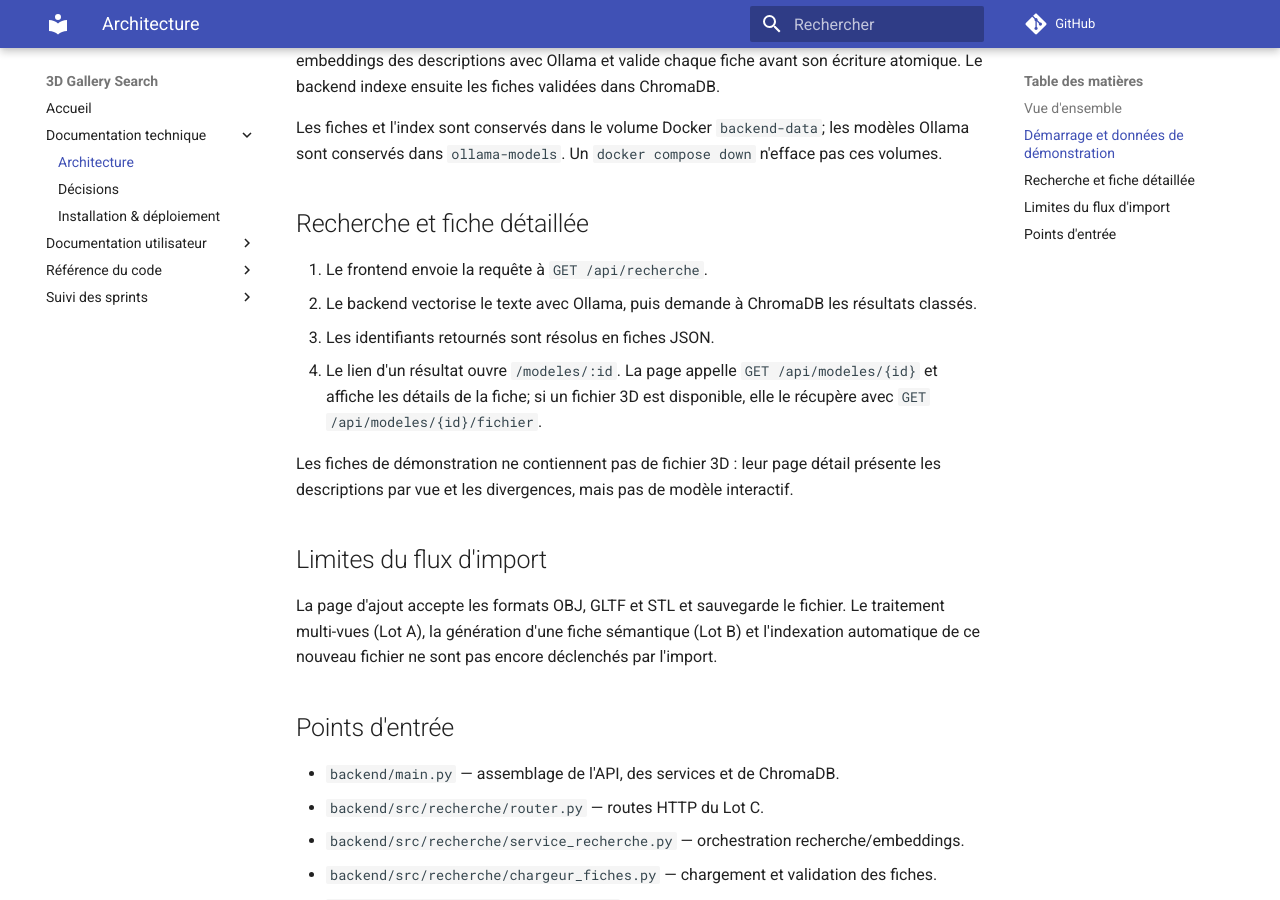
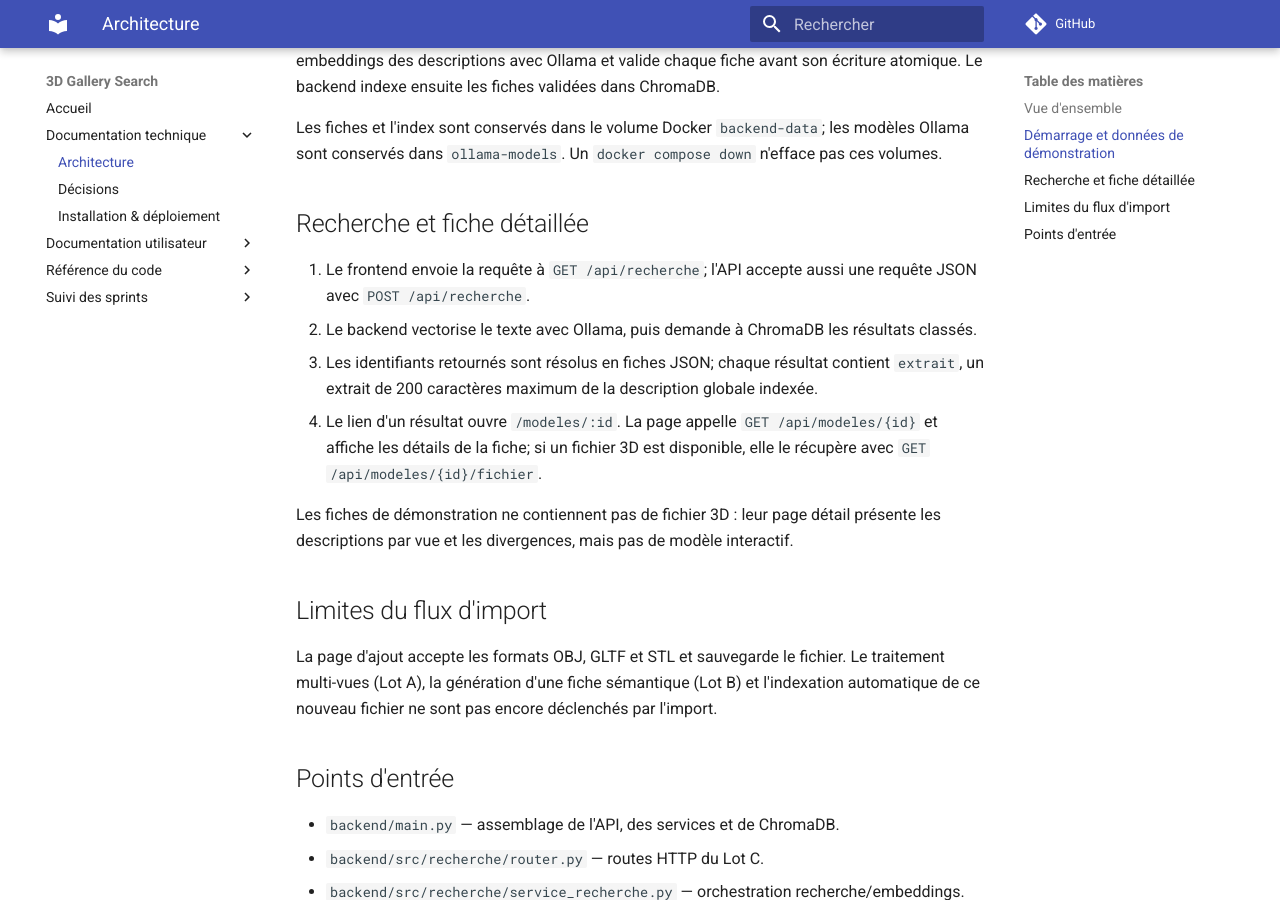
Before and after one commit to Whiplashhhh/SAE_3D_Gallery_Search, an MkDocs documentation site: the page built from docs/technique/architecture.md, in a window 1280 px wide and 900 px high, scrolled down 1209 px. Built offline with MkDocs 1.6.1 and Material for MkDocs 9.7.7, drawn with Linux system fonts in a browser that asks for light colours; comment, search, counter and statistics services are not loaded.

Commit message:
docs: mettre à jour la documentation de la recherche

```diff
--- a/docs/technique/architecture.md
+++ b/docs/technique/architecture.md
@@ -36,9 +36,11 @@ conservés dans `ollama-models`. Un `docker compose down` n'efface pas ces volum
 
 ## Recherche et fiche détaillée
 
-1. Le frontend envoie la requête à `GET /api/recherche`.
+1. Le frontend envoie la requête à `GET /api/recherche`; l'API accepte aussi une requête JSON
+   avec `POST /api/recherche`.
 2. Le backend vectorise le texte avec Ollama, puis demande à ChromaDB les résultats classés.
-3. Les identifiants retournés sont résolus en fiches JSON.
+3. Les identifiants retournés sont résolus en fiches JSON; chaque résultat contient `extrait`,
+   un extrait de 200 caractères maximum de la description globale indexée.
 4. Le lien d'un résultat ouvre `/modeles/:id`. La page appelle `GET /api/modeles/{id}` et affiche
    les détails de la fiche; si un fichier 3D est disponible, elle le récupère avec
    `GET /api/modeles/{id}/fichier`.
```
Also changed, not shown: README.md (+7 -5 lines), docs/monitoring/sprint-03.md (+5 -1 lines), docs/reference/recherche.md (+1 -1 lines), docs/utilisateur/guide.md (+2 -2 lines).
